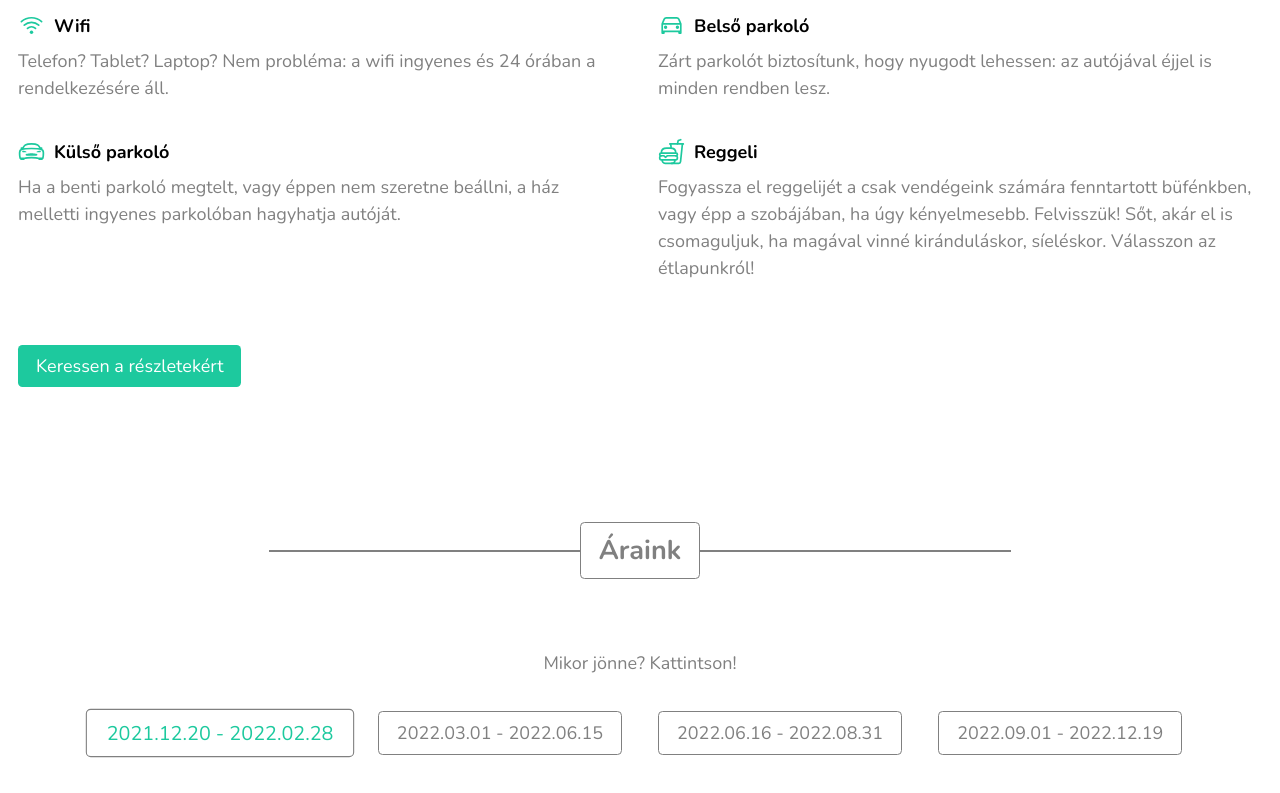
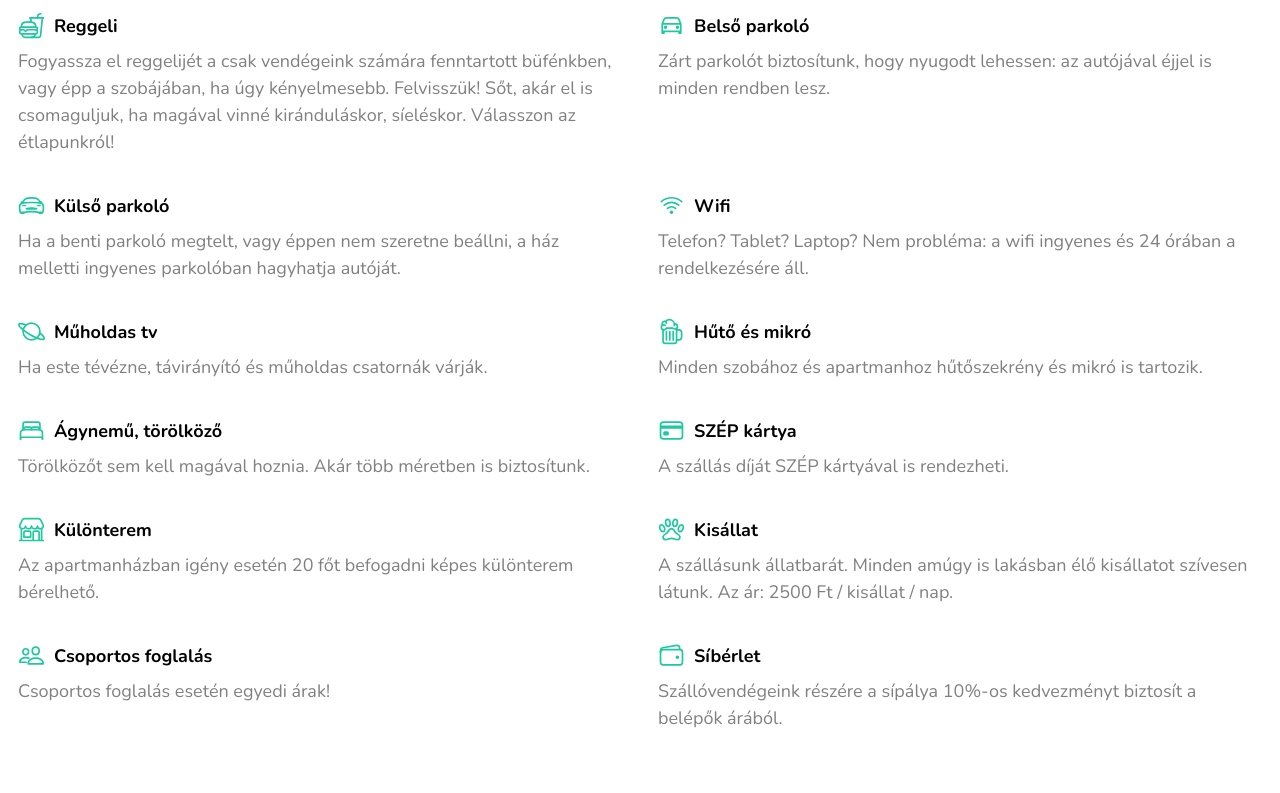
Before and after one commit to xdevtomix/bakonyi, a React (Vite) app: page / in a window 1280 px wide. Shown: the part 1560-2353 px from the top of the page. Built offline with nearby package versions, Linux system fonts and the light colour scheme; no server answers.

Commit message:
services: name change, more services in

```diff
--- a/src/App.jsx
+++ b/src/App.jsx
@@ -3,7 +3,7 @@ import styled, { StyleSheetManager } from "styled-components";
 import Header from "./components/Header";
 import Home from "./components/Home";
 import Introduction from "./components/Introduction";
-import About from "./components/About";
+import Services from "./components/Services";
 import Pricing from "./components/Pricing";
 import Breakfast from "./components/Breakfast";
 import Programs from "./components/Programs";
@@ -18,7 +18,7 @@ export default function App() {
         <Header />
         <Home />
         <Introduction />
-        <About />
+        <Services />
         <Pricing />
         <Breakfast />
         <Programs />
--- a/src/components/Footer.jsx
+++ b/src/components/Footer.jsx
@@ -11,7 +11,7 @@ export default function Footer() {
                         <a href="#fooldal">Főoldal</a>
                     </li>
                     <li>
-                        <a href="#rolunk">Rólunk</a>
+                        <a href="#szolgaltatasaink">Szolgáltatásaink</a>
                     </li>
                     <li>
                         <a href="#araink">Áraink</a>
--- a/src/components/Header.jsx
+++ b/src/components/Header.jsx
@@ -35,7 +35,7 @@ export default function Header() {
     const Links = () => (
         <>
             <Link href="#fooldal">Főoldal</Link>
-            <Link href="#rolunk">Rólunk</Link>
+            <Link href="#szolgaltatasaink">Szolgáltatásaink</Link>
             <Link href="#araink">Áraink</Link>
             <Link href="#reggeli">Reggeli</Link>
             <Link href="#latnivalok">Látnivalók</Link>
--- a/src/components/About.jsx
+++ b/src/components/Services.jsx
@@ -3,9 +3,12 @@ import styled from "styled-components";
 const data = [
     {
         id: 1,
-        icon: 'wifi-outline',
-        header: 'Wifi',
-        text: 'Telefon? Tablet? Laptop? Nem probléma: a wifi ingyenes és 24 órában a rendelkezésére áll.'
+        icon: 'fast-food-outline',
+        header: 'Reggeli',
+        text: `
+            Fogyassza el reggelijét a csak vendégeink számára fenntartott büfénkben, vagy épp a szobájában, ha úgy kényelmesebb. Felvisszük!
+            Sőt, akár el is csomaguljuk, ha magával vinné kiránduláskor, síeléskor.
+            Válasszon az étlapunkról!`
     },
     {
         id: 2,
@@ -21,18 +24,63 @@ const data = [
     },
     {
         id: 4,
-        icon: 'fast-food-outline',
-        header: 'Reggeli',
-        text: `
-            Fogyassza el reggelijét a csak vendégeink számára fenntartott büfénkben, vagy épp a szobájában, ha úgy kényelmesebb. Felvisszük!
-            Sőt, akár el is csomaguljuk, ha magával vinné kiránduláskor, síeléskor.
-            Válasszon az étlapunkról!`
+        icon: 'wifi-outline',
+        header: 'Wifi',
+        text: 'Telefon? Tablet? Laptop? Nem probléma: a wifi ingyenes és 24 órában a rendelkezésére áll.'
+    },
+    {
+        id: 5,
+        icon: 'planet-outline',
+        header: 'Műholdas tv',
+        text: 'Ha este tévézne, távirányító és műholdas csatornák várják.'
+    },
+    {
+        id: 6,
+        icon: 'beer-outline',
+        header: 'Hűtő és mikró',
+        text: 'Minden szobához és apartmanhoz hűtőszekrény és mikró is tartozik.'
+    },
+    {
+        id: 7,
+        icon: 'bed-outline',
+        header: 'Ágynemű, törölköző',
+        text: 'Törölközőt sem kell magával hoznia. Akár több méretben is biztosítunk.'
+    },
+    {
+        id: 8,
+        icon: 'card-outline',
+        header: 'SZÉP kártya',
+        text: 'A szállás díját SZÉP kártyával is rendezheti.'
+    },
+    {
+        id: 9,
+        icon: 'storefront-outline',
+        header: 'Különterem',
+        text: 'Az apartmanházban igény esetén 20 főt befogadni képes különterem bérelhető.'
+    },
+    {
+        id: 10,
+        icon: 'paw-outline',
+        header: 'Kisállat',
+        text: 'A szállásunk állatbarát. Minden amúgy is lakásban élő kisállatot szívesen látunk. Az ár: 2500 Ft / kisállat / nap.'
+    },
+    {
+        id: 11,
+        icon: 'people-outline',
+        header: 'Csoportos foglalás',
+        text: 'Csoportos foglalás esetén egyedi árak!'
+    },
+    {
+        id: 12,
+        icon: 'wallet-outline',
+        header: 'Síbérlet',
+        text: 'Szállóvendégeink részére a sípálya 10%-os kedvezményt biztosít a belépők árából.'
     },
 ];
 
-export default function About() {
+export default function Services() {
     return (
-        <Container data-component="about" id="rolunk">
+        <Container data-component="services" id="szolgaltatasaink">
 
             <Content>
                 <span>Egy pár gondolat rólunk</span>
@@ -105,6 +153,10 @@ const BoxesContainer = styled.div`
     @media(min-width: 768px) {
         grid-template-columns: 1fr 1fr;
     }
+
+    @media(min-width: 1366px) {
+        grid-template-columns: 1fr 1fr 1fr;
+    }
 `;
 
 const Box = styled.div`
@@ -114,12 +166,12 @@ const Box = styled.div`
     div {
         display: flex;
         align-items: center;
+        gap: 0.5rem;
         margin-bottom: 0.5rem;
 
         ion-icon {
             color: var(--decor);
             font-size: 1.5rem;
-            margin-right: 0.5rem;
         }
 
         h2 {
```
